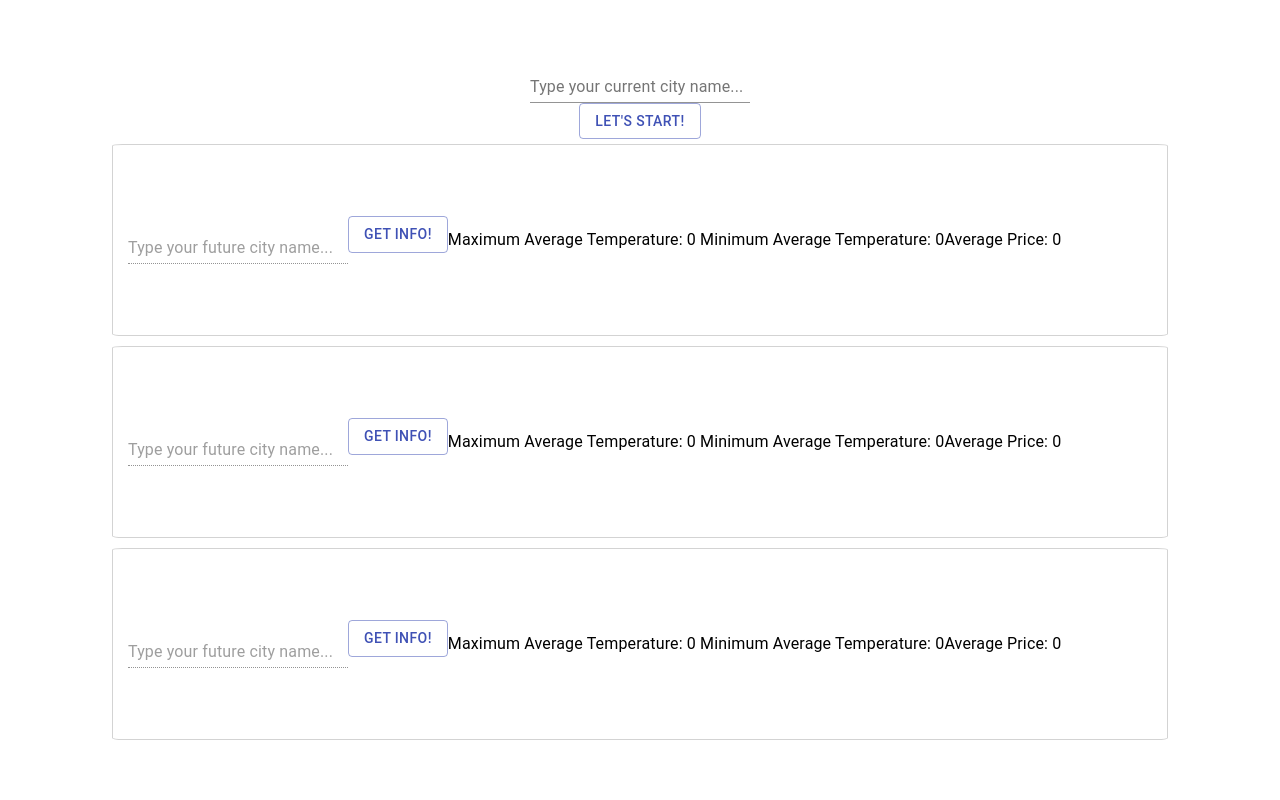
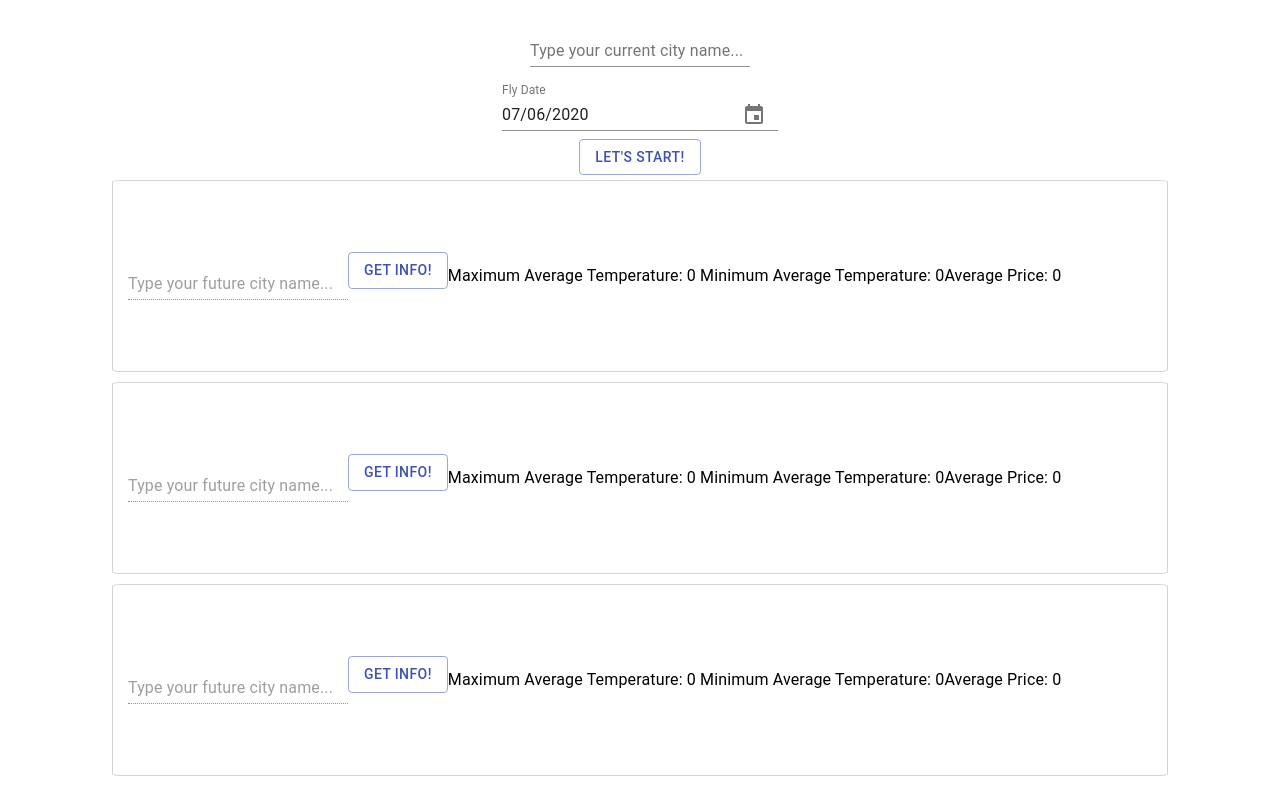
Before and after one commit to DougMoraes-zz/destiny-picker, a React (Create React App) app: page / in a window 1280 px wide. Built offline with nearby package versions, Linux system fonts and the light colour scheme.

Commit message:
feaT: implement date picker to pick flight date

```diff
--- a/src/Components/App.js
+++ b/src/Components/App.js
@@ -1,10 +1,17 @@
 import React, { useState } from "react";
+import DateFnsUtils from "@date-io/date-fns";
+import { TextField, Button } from "@material-ui/core";
+import {
+  MuiPickersUtilsProvider,
+  KeyboardDatePicker
+} from "@material-ui/pickers";
+import "date-fns";
 import ResultContainer from "./ResultContainer/ResultContainer";
-import { TextField, Button } from "@material-ui/core";
 
 const App = props => {
   const [tempCityName, setTempCityName] = useState("");
   const [currentCityName, setCurrentCityName] = useState("");
+  const [flightDate, setFlightDate] = useState(new Date());
 
   return (
     <div
@@ -19,6 +26,17 @@ const App = props => {
         label="Type your current city name..."
         onChange={e => setTempCityName(e.currentTarget.value)}
       />
+      <MuiPickersUtilsProvider utils={DateFnsUtils}>
+        <KeyboardDatePicker
+          disableToolbar
+          variant="inline"
+          format="dd/MM/yyyy"
+          margin="normal"
+          label="Fly Date"
+          value={flightDate}
+          onChange={date => setFlightDate(date)}
+        />
+      </MuiPickersUtilsProvider>
       <Button
         variant="outlined"
         color="primary"
```
